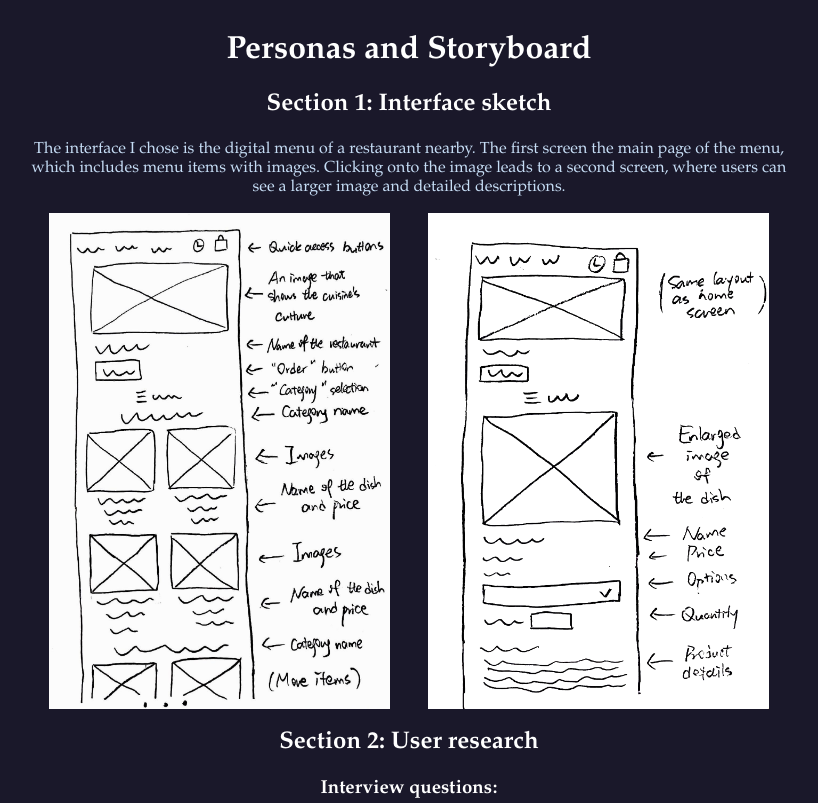
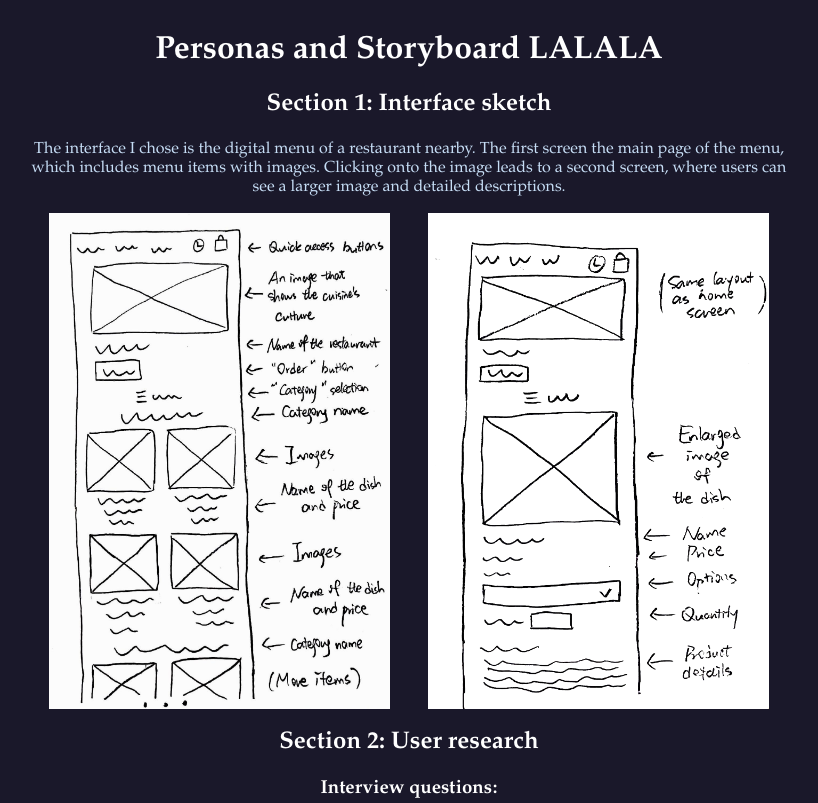
Before and after one commit to cutelittlemouse/personas-and-storyboard, a plain HTML site: page index.html in a window 1280 px wide. Shown: the top 803 px of the page, without its empty margins (231-1049 px from the left). Drawn offline with Linux system fonts and the light colour scheme.

Commit message:
test if change will reflect on page

```diff
--- a/index.html
+++ b/index.html
@@ -16,7 +16,7 @@
 
 
     <div>
-        <h1>Personas and Storyboard</h1>
+        <h1>Personas and Storyboard LALALA</h1>
         <h2>Section 1: Interface sketch</h2>
         <p>The interface I chose is the digital menu of a restaurant nearby. The first screen the main page of the menu, which
             includes menu items with images.
```
